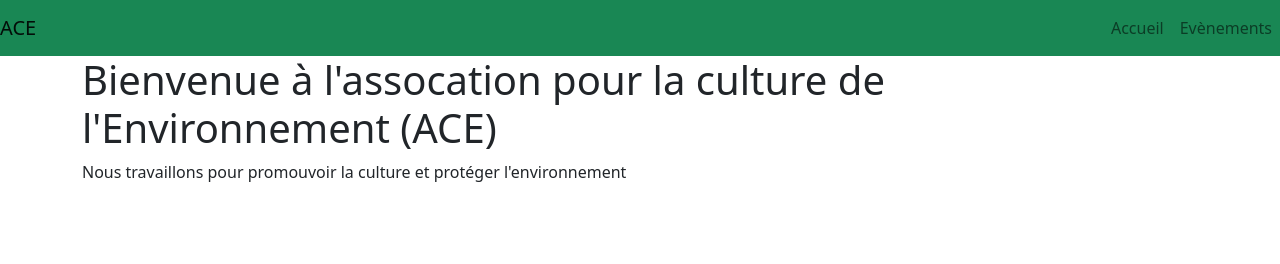
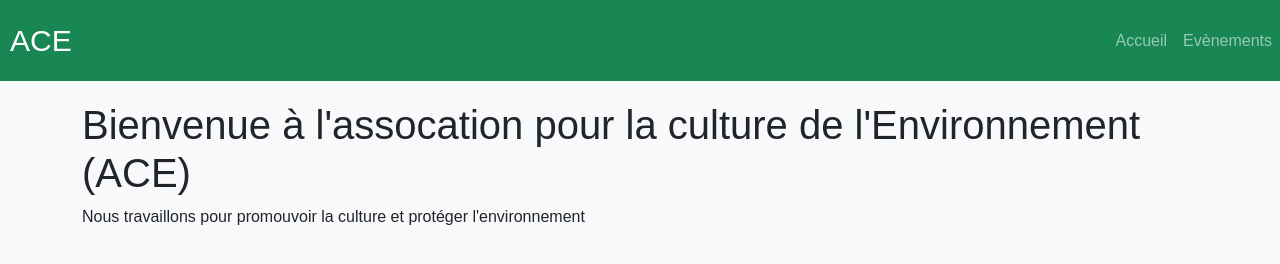
Before and after one commit to djiz/ACE, a plain HTML site: page index.html in a window 1280 px wide. Drawn offline with nearby package versions, Linux system fonts and the light colour scheme.

Commit message:
début de css et modifs html

```diff
--- a/index.html
+++ b/index.html
@@ -9,8 +9,8 @@
     <link rel="stylesheet" href="styles.css">
 </head>
 <body>
-    <nav class="navbar navbar-title navbar-expand-lg navbar-light bg-success">
-        <a class="navbar-brand" href="#">ACE</a>
+    <nav class="navbar navbar-expand-lg navbar-dark bg-success">
+        <a class="navbar-brand navbar-title" href="#">ACE</a>
         <button class="navbar-toggler" type="button" data-toggle="collapse" data-target="#navbarSupportedContent" aria-controls="navbarSupportedContent" aria-expanded="false" aria-label="Toggle navigation">
           <span class="navbar-toggler-icon"></span>
         </button>
--- a/styles.css
+++ b/styles.css
@@ -0,0 +1,17 @@
+* {
+    margin: 0;
+    padding: 0;
+    box-sizing: border-box;
+}
+body {
+    background-color: #f8f9fa;
+    font-family: Arial, Helvetica, sans-serif;
+}
+.navbar-title {
+    font-size: 30px;
+    padding: 10px;
+}
+h1 {
+    font-size: 2.5em;
+    margin-top: 20px;
+}
```
Also changed, not shown: evenements.html (+2 -2 lines).
